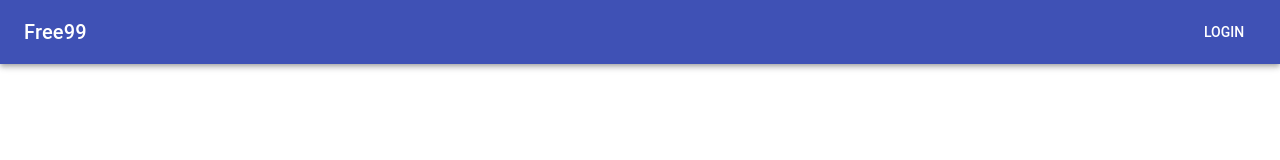
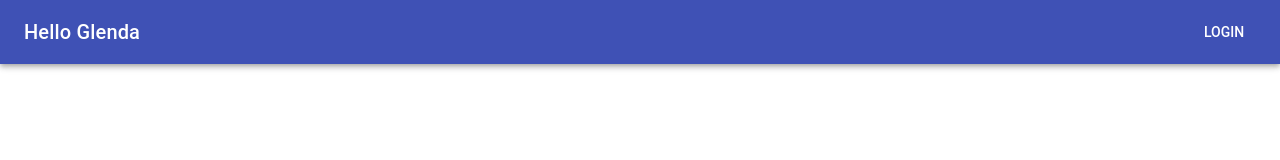
Before and after one commit to ChrisGamboa/Free99, a React (Create React App) app in the folder frontend/: page / in a window 1280 px wide. Shown: the top 160 px of the page. Built offline with nearby package versions, Linux system fonts and the light colour scheme.

Commit message:
Changed to Hello Glenda

```diff
--- a/frontend/src/App.js
+++ b/frontend/src/App.js
@@ -27,9 +27,8 @@ function ButtonAppBar(props) {
     <div className={classes.root}>
       <AppBar position="static">
         <Toolbar>
-
           <Typography variant="h6" color="inherit" className={classes.grow}>
-            Free99
+            Hello Glenda
           </Typography>
           <Button color="inherit">Login</Button>
         </Toolbar>
```
